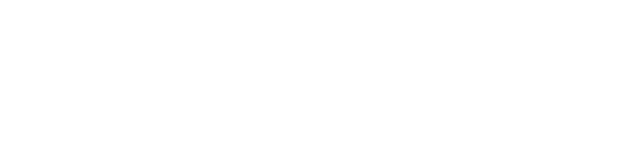
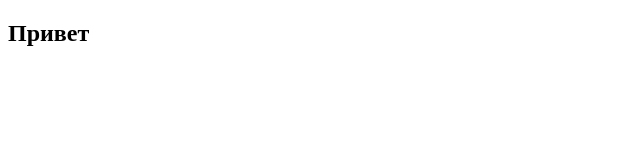
Before and after one commit to dyoandrey96/homework2, a plain HTML site: page index.html in a window 1280 px wide. Shown: the whole page, without its empty margins (0-640 px from the left). Drawn offline with Linux system fonts and the light colour scheme.

Commit message:
1. Изменение файла

```diff
--- a/index.html
+++ b/index.html
@@ -7,6 +7,10 @@
     <title>Document</title>
 </head>
 <body>
-
+    <div>
+        <section>
+            <h1>Привет</h1>
+        </section>
+    </div>
 </body>
 </html>
```
